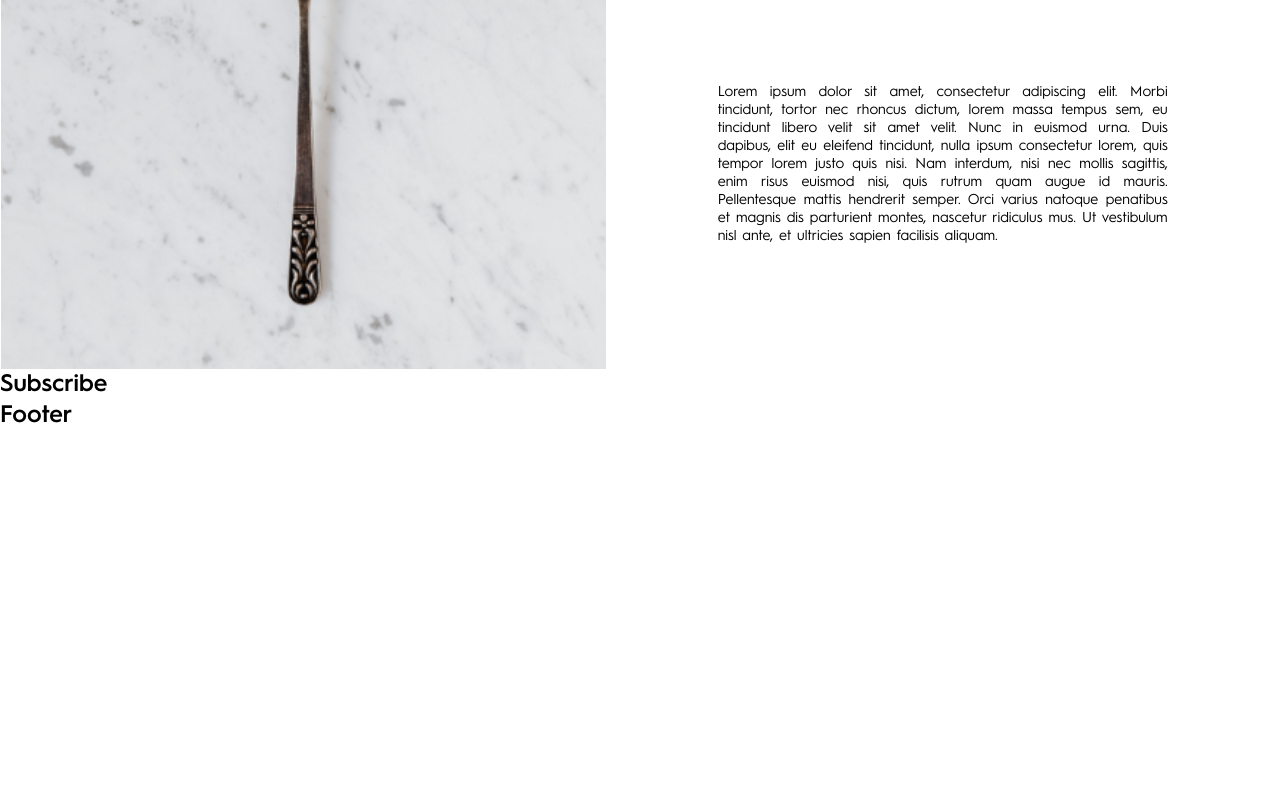
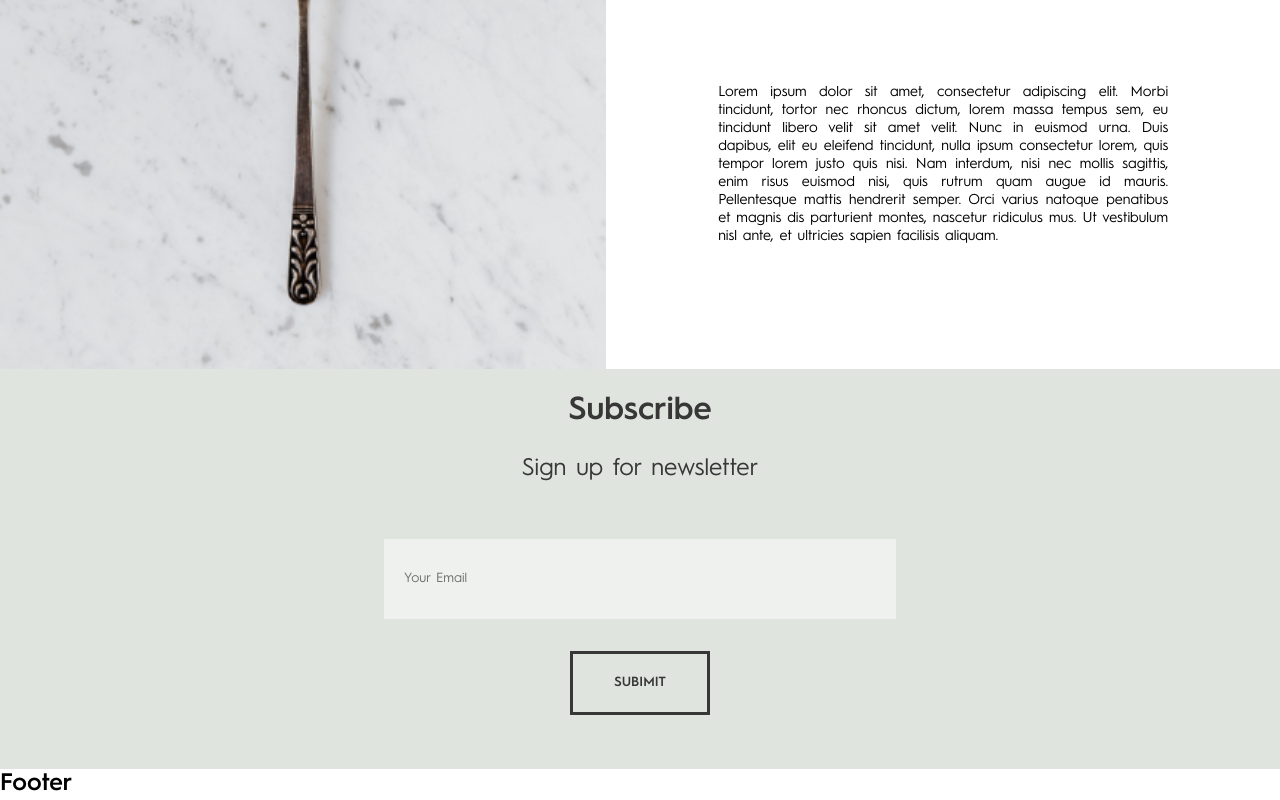
Before and after one commit to KermitTheSapo/Recipes-vnw, a React (Create React App) app: page / in a window 1280 px wide. Shown: the part 1088-1888 px from the top of the page. Before the commit the page ends 1520 px from the top, so only its background shows below. Built offline with nearby package versions, Linux system fonts and the light colour scheme.

Commit message:
terminei o Subscribe

```diff
--- a/src/components/Main/About.js
+++ b/src/components/Main/About.js
@@ -1,5 +1,5 @@
 import React from "react";
-import * as S from "../../styles/Main"
+import * as S from "../../styles/Main/About"
 import colher from '..//../imgs/about/pexels-karolina-grabowska-4199094.png'
 
 export default function About() {
--- a/src/components/Main/Lastest.js
+++ b/src/components/Main/Lastest.js
@@ -1,5 +1,5 @@
 import React from "react";
-import * as S from "../../styles/Main"
+import * as S from "../../styles/Main/About"
 
 export default function Lastest(){
     return(
--- a/src/components/Main/Subscribe.js
+++ b/src/components/Main/Subscribe.js
@@ -1,11 +1,18 @@
 import React from "react";
-import * as S from "../../styles/Main"
+import * as S from "../../styles/Main/Subscribe"
 
 export default function Subscribe(){
     return(
-        <div>
+        <S.SectionSub>
             <S.GlobalStyle/>
             <h2>Subscribe</h2>
-        </div>
+            <p>Sign up for newsletter</p>
+            <S.Form>
+            <label for="email">
+                <S.Email type="email" id="email" placeholder="Your Email" name="email" required/>
+                <S.Botao type='submit' value="SUBIMIT" name="enviar" />
+            </label>
+            </S.Form>
+        </S.SectionSub>
     )
 }
--- a/src/styles/Main.js
+++ /dev/null
@@ -1,95 +0,0 @@
-import styled, {createGlobalStyle} from "styled-components";
-import SemiBold from "../fonts/HurmeGeometricSans1/SemiBold.otf"
-import Regular from "../fonts/HurmeGeometricSans1/Regular.otf"
-
-export const GlobalStyle = createGlobalStyle`
-    @font-face {
-        font-family: "semiBold";
-        src: url(${SemiBold});
-    }
-    @font-face {
-        font-family: "Regular";
-        src: url(${Regular});
-    }
-    *{
-        padding: 0;
-        margin: 0;
-        box-sizing: border-box;
-        font-family: "Regular";
-    }
-`
-
-export const FigureAbout = styled.figure`
-    background-color: #ffffff;
-    display: flex;
-    justify-content: space-between;
-    border: solid white 1px;
-    img{
-        width:90% ;
-    }
-    @media  (max-width: 1023px) {
-        display: flex;
-        height: 1050px;
-        flex-direction: column;
-        align-items: center;
-        justify-content: space-evenly;
-        img{
-            width: 100%;
-        }
-    }
-
-`
-export const Barra = styled.div`
-        width: 40px;
-        border: solid ;
-    @media  (max-width: 1023px){
-        width: 60px;
-        border: solid;
-
-    }
-
-`
-export const DivAbout= styled.div`
-
-        display: flex;
-        flex-direction: column;
-        align-items: center;
-        justify-content: space-evenly;
-        width: 100%;
-        p{
-        font-family: 'Regular';
-         font-size: 0.9rem;
-         text-align: justify;
-        width: 450px;
-        }
-        @media  (max-width: 1023px) {
-        display: flex;
-        flex-direction: column;
-        justify-content: space-around;
-        align-items: center;
-        height: 60%;
-        width: 100%;
-        p{
-            width: 100%;
-            font-family: Regular;
-            font-size: 1.2rem;
-            padding-left: 10px;
-            padding-right: 10px;
-        }
-
-    }
-
-`
-    export const TituloAbout = styled.div`
-        display: flex;
-        flex-direction: column;
-        align-items: center;
-        justify-content: space-between;
-        height: 70px;
-        h2{
-            font-size: 2.5rem;
-        }
-        @media  (max-width: 1023px){
-
-        }
-`
--- /dev/null
+++ b/src/styles/Main/About.js
@@ -0,0 +1,96 @@
+import styled, {createGlobalStyle} from "styled-components";
+import SemiBold from "../../fonts/HurmeGeometricSans1/SemiBold.otf";
+import Regular from "../../fonts/HurmeGeometricSans1/Regular.otf";
+
+export const GlobalStyle = createGlobalStyle`
+    @font-face {
+        font-family: "semiBold";
+        src: url(${SemiBold});
+    }
+    @font-face {
+        font-family: "Regular";
+        src: url(${Regular});
+    }
+    *{
+        padding: 0;
+        margin: 0;
+        box-sizing: border-box;
+        font-family: "Regular";
+    }
+`
+
+export const FigureAbout = styled.figure`
+    background-color: #ffffff;
+    display: flex;
+    justify-content: space-between;
+
+    img{
+        width:90% ;
+
+    }
+    @media  (max-width: 1023px) {
+        display: flex;
+        height: 1050px;
+        flex-direction: column;
+        align-items: center;
+        justify-content: space-evenly;
+        img{
+            width: 100%;
+        }
+    }
+
+`
+export const Barra = styled.div`
+        width: 40px;
+        border: solid ;
+    @media  (max-width: 1023px){
+        width: 60px;
+        border: solid;
+
+    }
+
+`
+export const DivAbout= styled.div`
+
+        display: flex;
+        flex-direction: column;
+        align-items: center;
+        justify-content: space-evenly;
+        width: 100%;
+        p{
+        font-family: 'Regular';
+         font-size: 0.9rem;
+         text-align: justify;
+        width: 450px;
+        }
+        @media  (max-width: 1023px) {
+        display: flex;
+        flex-direction: column;
+        justify-content: space-around;
+        align-items: center;
+        height: 60%;
+        width: 100%;
+        p{
+            width: 100%;
+            font-family: Regular;
+            font-size: 1.2rem;
+            padding-left: 10px;
+            padding-right: 10px;
+        }
+
+    }
+
+`
+    export const TituloAbout = styled.div`
+        display: flex;
+        flex-direction: column;
+        align-items: center;
+        justify-content: space-between;
+        height: 70px;
+        h2{
+            font-size: 2.5rem;
+        }
+        @media  (max-width: 1023px){
+
+        }
+`
--- /dev/null
+++ b/src/styles/Main/Lastest.js
@@ -0,0 +1,3 @@
+import styled, {createGlobalStyle} from "styled-components";
+import SemiBold from "../../fonts/HurmeGeometricSans1/SemiBold.otf";
+import Regular from "../../fonts/HurmeGeometricSans1/Regular.otf";
--- /dev/null
+++ b/src/styles/Main/Subscribe.js
@@ -0,0 +1,111 @@
+import styled, {createGlobalStyle} from "styled-components";
+import SemiBold from "../../fonts/HurmeGeometricSans1/SemiBold.otf";
+import Regular from "../../fonts/HurmeGeometricSans1/Regular.otf";
+
+export const GlobalStyle = createGlobalStyle`
+    @font-face {
+        font-family: "semiBold";
+        src: url(${SemiBold});
+    }
+    @font-face {
+        font-family: "Regular";
+        src: url(${Regular});
+    }
+    *{
+        padding: 0;
+        margin: 0;
+        box-sizing: border-box;
+        font-family: "Regular";
+    }
+`
+
+
+
+export const SectionSub = styled.section`
+    background-color: #DFE4DE;
+    display: flex;
+    flex-direction: column;
+    align-items: center;
+    justify-content: space-evenly;
+    height: 400px;
+    p{
+        font-family: "Regular";
+        font-size: 1.5rem;
+        width: 100%;
+        text-align: center;
+        color: #373737;
+     }
+     h2{
+        color: #373737;
+        font-size: 2rem;
+     }
+    @media  (max-width: 1023px){
+        h2{
+            font-size: 3.5rem;
+            width: 100%;
+            text-align: center;
+            color: #373737;
+        }
+     p{
+        font-family: "Regular";
+        font-size: 3rem;
+        width: 100%;
+        text-align: center;
+
+     }
+    }
+`
+export const Form = styled.form`
+    display: flex;
+    flex-direction: column;
+    width: 100%;
+    label{
+        display: flex;
+        flex-direction: column;
+        align-items: center;
+        justify-content: space-evenly;
+        height: 30vh;
+    }
+
+`
+export const Email= styled.input`
+    width: 50px;
+    width: 40vw;
+    height: 10vh;
+    border: none;
+    background-color: #EFF1EE;
+    ::placeholder{
+        color: #707070;
+        padding-left: 20px;
+        font-family: "Regular";
+    }
+    @media  (max-width: 1023px){
+    width: 95%;
+    height: 10vh;
+    border: none;
+    background-color: #EFF1EE;
+    ::placeholder{
+        color: #707070;
+        padding-left: 20px;
+        font-family: "Regular";
+    }
+}
+
+`
+
+export const Botao= styled.input`
+        background-color: #DFE4DE ;
+        color: #373737;
+        width: 11vw;
+        height: 8vh;
+        border: solid #373737;
+
+    @media  (max-width: 1023px){
+        background-color: #DFE4DE ;
+        color: #373737;
+        width: 95%;
+        height: 8vh;
+        border: solid #373737;
+        }
+
+`
```
